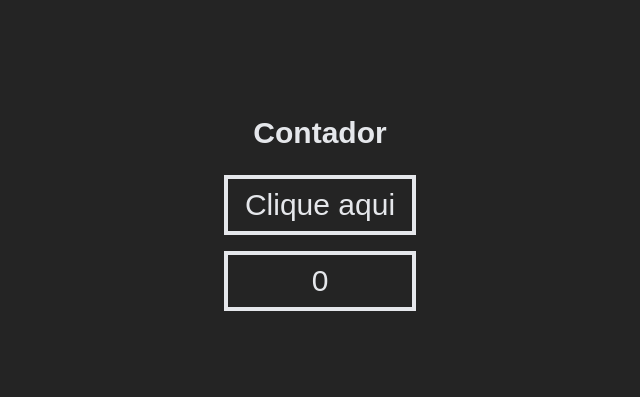
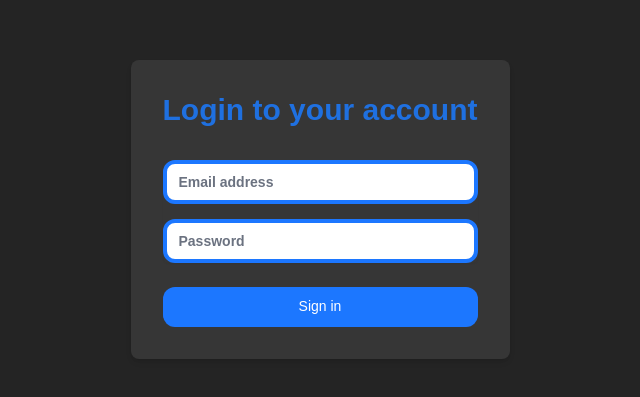
Before and after one commit to Renn4nn/lava-rapido, a React (Vite) app: page / in a window 1280 px wide. Shown: the part 191-588 px from the top of the page, without its empty margins (320-960 px from the left). Built offline with nearby package versions, Linux system fonts and the light colour scheme.

Commit message:
login page

```diff
--- a/src/App.jsx
+++ b/src/App.jsx
@@ -1,20 +1,12 @@
 import { useState } from "react";
+import Login from "./components/Login";
 
 function App() {
   const [contador, setContador] = useState(0);
 
   return (
     <div className="w-screen h-screen flex flex-col items-center justify-center gap-4">
-      <h1 className="text-3xl text-gray-200 font-extrabold p-2">Contador</h1>
-      <button
-        onClick={() => setContador(contador + 1)}
-        className="text-3xl text-gray-200 border-4 p-2 w-48"
-      >
-        Clique aqui
-      </button>
-      <h1 className="text-3xl text-gray-200 border-4 p-2 w-48 text-center">
-        {contador}
-      </h1>
+      <Login />
     </div>
   );
 }
--- /dev/null
+++ b/src/components/Login.jsx
@@ -0,0 +1,70 @@
+import React, { useState } from 'react';
+
+const Login = () => {
+  const [formData, setFormData] = useState({
+    email: '',
+    password: ''
+  });
+
+  const handleSubmit = (e) => {
+    e.preventDefault();
+    // Handle login logic here
+    console.log('Login attempt:', formData);
+  };
+
+  const handleChange = (e) => {
+    setFormData({
+      ...formData,
+      [e.target.name]: e.target.value
+    });
+  };
+
+  return (
+    <div>
+      <div className="max-w-md w-full space-y-8 p-8 bg rounded-lg shadow-md bg-bgGray">
+        <div>
+          <h2 className="text-center text-3xl font-extrabold text-textBlue">
+            Login to your account
+          </h2>
+        </div>
+        <form className="mt-8 space-y-6" onSubmit={handleSubmit}>
+          <div className="rounded-md shadow-sm -space-y-px">
+            <div>
+              <input
+                name="email"
+                type="email"
+                required
+                className="appearance-none rounded-none relative block w-full px-3 py-2 border-4 border-colorButton placeholder-gray-500 text-gray-900 rounded-xl sm:text-sm bg-white font-bold"
+                placeholder="Email address"
+                value={formData.email}
+                onChange={handleChange}
+              />
+            </div>
+            <div>
+              <input
+                name="password"
+                type="password"
+                required
+                className="appearance-none rounded-none relative block w-full px-3 py-2 border-4 border-colorButton placeholder-gray-500 text-gray-900 rounded-xl sm:text-sm bg-white mt-4 font-bold"
+                placeholder="Password"
+                value={formData.password}
+                onChange={handleChange}
+              />
+            </div>
+          </div>
+
+          <div>
+            <button
+              type="submit"
+              className="group relative h-10 w-full flex justify-center border border-transparent text-sm font-medium rounded-md text-white bg-colorButton hover:bg-indigo-700 focus:outline-none focus:ring-2 focus:ring-offset-2 focus:ring-indigo-500 rounded-xl font-bold align-middle p-2"
+            >
+              Sign in
+            </button>
+          </div>
+        </form>
+      </div>
+    </div>
+  );
+};
+
+export default Login;
--- a/tailwind.config.js
+++ b/tailwind.config.js
@@ -5,7 +5,13 @@ export default {
     "./src/**/*.{js,ts,jsx,tsx}",
   ],
   theme: {
-    extend: {},
+    extend: {
+      colors:{
+        textBlue: "#1F70E0",
+        bgGray: "#363636",
+        colorButton: "#1C77FF"
+      }
+    },
     fontFamily: {
       sans: [
         'sans-serif',
```
Also changed, not shown: src/App.css (deleted).
